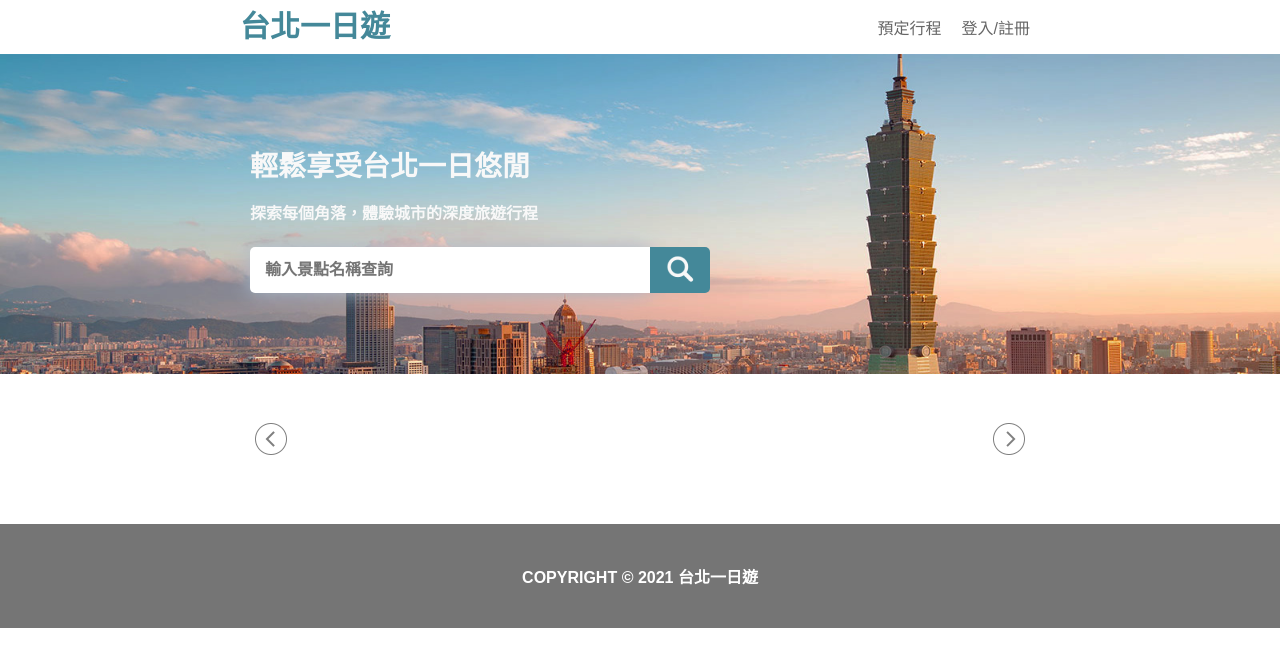
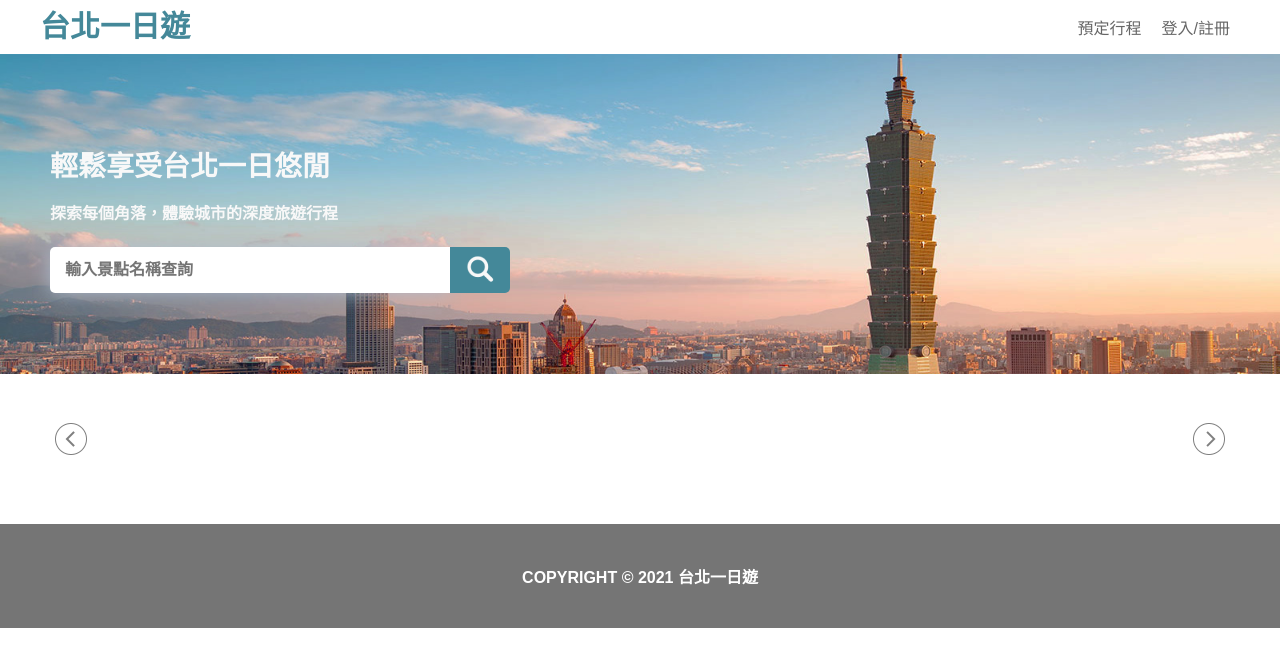
Before and after one commit to sakanana0210/Taipei-Day-Trip, a Flask app: page / in a window 1280 px wide. Shown: the top 667 px of the page. Run offline with Flask 3, Linux system fonts and the light colour scheme; data that the repository does not hold is empty.

Commit message:
css @media > 1200px

```diff
--- a/static/index.css
+++ b/static/index.css
@@ -306,7 +306,41 @@ footer {
     width: 200%;
 }
 
-@media (min-width: 1920px) {
+
+
+@media (min-width: 600px){
+    .navbar {
+        width: 90%;
+    }
+    .attractions {
+        width: 90%;
+        grid-template-columns: repeat(2, 1fr);
+    }
+    .slogan-container {
+        width: 90%;
+    }
+    .list-bar {
+        width: 90%;
+    }
+}
+
+@media (min-width: 1000px){
+    .navbar {
+        width: 90%;
+    }
+    .attractions {
+        width: 90%;
+        grid-template-columns: repeat(3, 1fr);
+    }
+    .slogan-container {
+        width: 90%;
+    }
+    .list-bar {
+        width: 90%;
+    }
+}
+
+@media (min-width: 1200px) {
     .navbar {
         width: 1200px;
     }
@@ -318,28 +352,13 @@ footer {
     }
     .attractions {
         width: 1200px;
+        grid-template-columns: repeat(4, 1fr);
     }
     .attraction {
         width: 270px;
         height: 242px;
     }
 
-}
-
-@media (max-width: 1200px) {
-    .navbar {
-        width: 80%;
-    }
-    .attractions {
-        width: 80%;
-        grid-template-columns: repeat(2, 1fr);
-    }
-    .slogan-container {
-        width: 80%;
-    }
-    .list-bar {
-        width: 80%;
-    }
 }
 
 @media (max-width: 600px) {
@@ -398,7 +417,6 @@ footer {
     }
 }
 
-
 @media (max-width: 360px) {
     header, main, footer {
         width: 360px;
```
